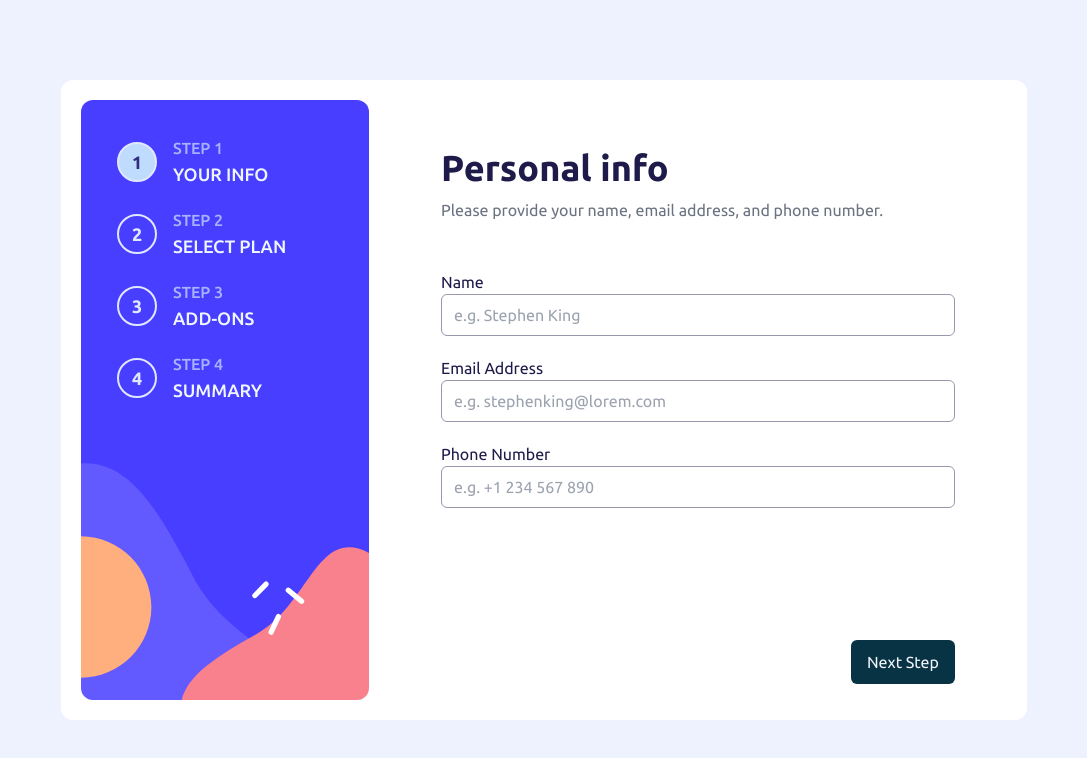
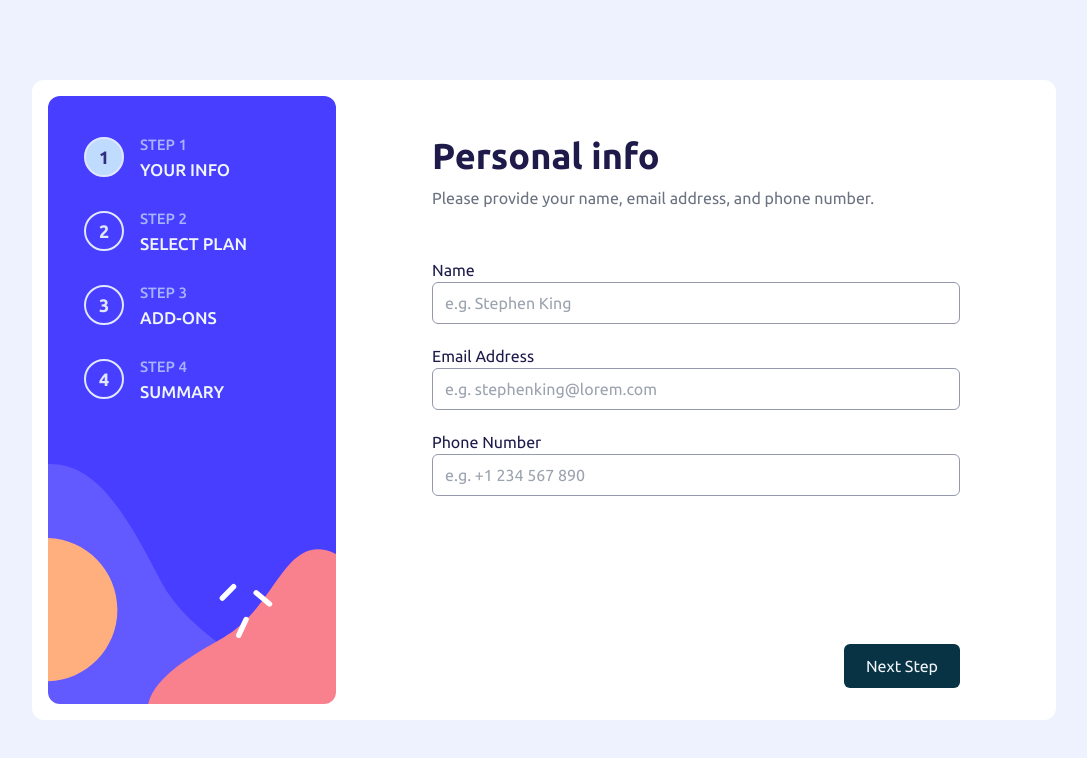
Before and after one commit to junayed-code/multi-step-form, a React (Vite) app: page / in a window 1280 px wide. Shown: the top 758 px of the page, without its empty margins (96-1183 px from the left). Built offline with nearby package versions, Linux system fonts and the light colour scheme.

Commit message:
Improve app styles to pixel-perfect.

```diff
--- a/src/components/NavigationButtons.jsx
+++ b/src/components/NavigationButtons.jsx
@@ -23,7 +23,7 @@ function NavigationButtons({ dispatch, step }) {
       {/* Next Step Button */}
       <button
         onClick={() => dispatch({ type: "next" })}
-        className={"px-4 py-2.5 bg-cyan-950 hover:bg-cyan-800 text-slate-100 rounded-md ml-auto duration-150".concat(
+        className={"px-4 py-2.5 w-[7.25rem] bg-cyan-950 hover:bg-cyan-800 text-slate-100 rounded-md ml-auto duration-150".concat(
           ["summary", "confirmation"].includes(step) ? " hidden" : ""
         )}
       >
@@ -33,7 +33,7 @@ function NavigationButtons({ dispatch, step }) {
       {/* Confirm button */}
       <button
         onClick={() => dispatch({ type: "confirm" })}
-        className={"px-6 py-2.5 bg-indigo-600 hover:opacity-70 text-slate-100 rounded-md ml-auto duration-200".concat(
+        className={"px-4 py-2.5 w-[7.25rem] bg-indigo-600 hover:opacity-70 text-slate-100 rounded-md ml-auto duration-200".concat(
           step === "summary" ? "" : " hidden"
         )}
       >
--- a/src/components/SelectPlan.jsx
+++ b/src/components/SelectPlan.jsx
@@ -28,7 +28,7 @@ function SelectPlan({ membership, planOption, dispatch }) {
         ))}
       </div>
 
-      <div className="mt-8 py-3 px-2 flex items-center justify-center gap-x-7 bg-indigo-50 rounded-md">
+      <div className="mt-8 py-3 px-2 flex items-center justify-center gap-x-7 bg-slate-100 rounded-md">
         <span
           className={`font-bold${
             planOption === "monthly" ? "" : " text-slate-400"
--- a/src/components/Sidebar/index.jsx
+++ b/src/components/Sidebar/index.jsx
@@ -13,8 +13,8 @@ function Step({ index, title, active }) {
         {index}
       </div>
       <div className="uppercase text-center lg:text-left font-medium hidden md:block">
-        <span className="text-indigo-300">step {index}</span>
-        <h5 className="text-lg">{title}</h5>
+        <span className="text-indigo-300 text-[15px]">step {index}</span>
+        <h5 className="text-[17px]">{title}</h5>
       </div>
     </div>
   );
--- a/src/components/Sidebar/styles.module.css
+++ b/src/components/Sidebar/styles.module.css
@@ -9,7 +9,7 @@
   background-repeat: no-repeat;
   background-position: center bottom;
   background-image: url("../../assets/images/bg-sidebar-mobile.svg");
-  gap: 1.25rem 2rem;
+  gap: 1.5rem 2rem;
 }
 
 @media screen and (min-width: 768px) {
--- a/src/components/SidebarHeader.jsx
+++ b/src/components/SidebarHeader.jsx
@@ -1,8 +1,10 @@
 function SidebarHeader({ title, subTitle }) {
   return (
     <>
-      <h2 className="text-3xl md:text-4xl font-bold mb-2.5">{title}</h2>
-      <p className="text-gray-500 mb-8 md:mb-12">{subTitle}</p>
+      <h2 className="text-3xl md:text-4xl font-bold mb-2 sm:mb-2.5">{title}</h2>
+      <p className="text-gray-500 mb-8 md:mb-[var(--sidebar-header-margin-buttom)]">
+        {subTitle}
+      </p>
     </>
   );
 }
--- a/src/components/composition/Container.jsx
+++ b/src/components/composition/Container.jsx
@@ -1,6 +1,6 @@
 function Container({ children }) {
   return (
-    <div className="max-w-[966px] w-full bg-indigo-50 md:bg-white rounded-xl mx-auto md:p-5 flex flex-col lg:flex-row min-h-screen lg:min-h-[640px] relative">
+    <div className="max-w-[var(--container-width-max)] w-full bg-indigo-50 md:bg-white rounded-xl mx-auto md:p-4 md:pr-0 flex flex-col lg:flex-row min-h-screen lg:min-h-[var(--container-height-min)] relative">
       {children}
     </div>
   );
--- a/src/components/composition/SidebarContainer.jsx
+++ b/src/components/composition/SidebarContainer.jsx
@@ -1,6 +1,6 @@
 function SidebarContainer({ children }) {
   return (
-    <div className="-mt-[5.25rem] md:mt-0 bg-white rounded-lg p-[2.5rem_1.5rem] md:p-10 lg:p-[3rem_3.25rem_1rem_4.5rem] basis-full text-indigo-950 flex flex-col w-full min-h-[420px] max-w-[400px] sm:max-w-md mx-auto md:max-w-none mb-28 md:mb-0 shadow-[4px_4px_50px_-15px] shadow-black/30  md:shadow-none">
+    <div className="-mt-[5.25rem] md:mt-0 bg-white rounded-lg p-[2.5rem_1.5rem] md:p-10 lg:p-[2.5rem_6rem_1rem_6rem] basis-full text-indigo-950 flex flex-col w-full min-h-[420px] max-w-[400px] sm:max-w-md mx-auto md:max-w-none mb-28 md:mb-0 shadow-[4px_4px_50px_-15px] shadow-black/30  md:shadow-none">
       {children}
     </div>
   );
--- a/src/index.css
+++ b/src/index.css
@@ -3,6 +3,12 @@
 @tailwind utilities;
 
 @layer base {
+  :root {
+    --container-width-max: 64rem;
+    --container-height-min: 40rem;
+    --sidebar-header-margin-buttom: 3rem;
+  }
+
   /* Remove Number input arrows */
   /* Chrome, Safari, Edge, Opera */
   input::-webkit-outer-spin-button,
```
